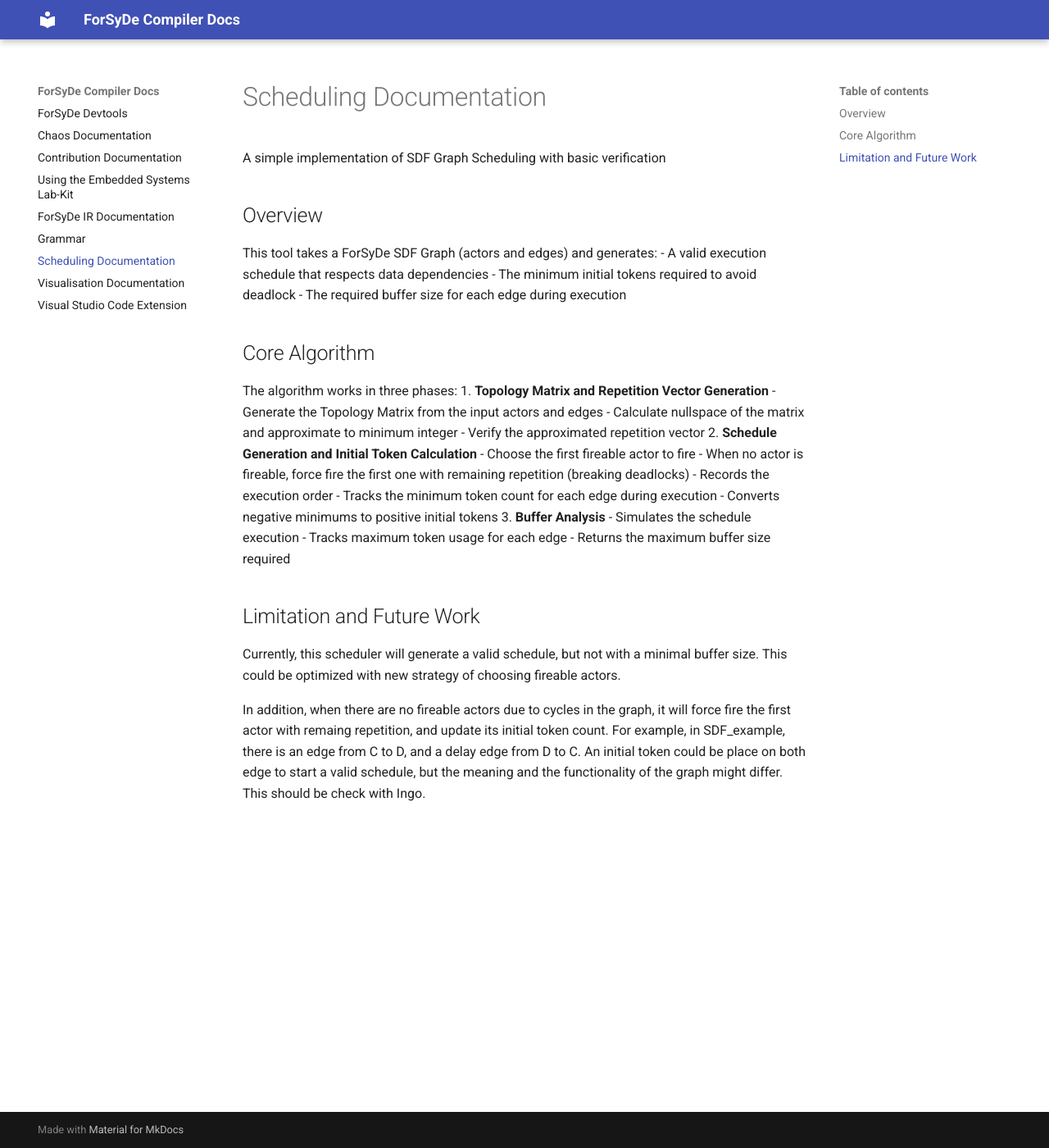
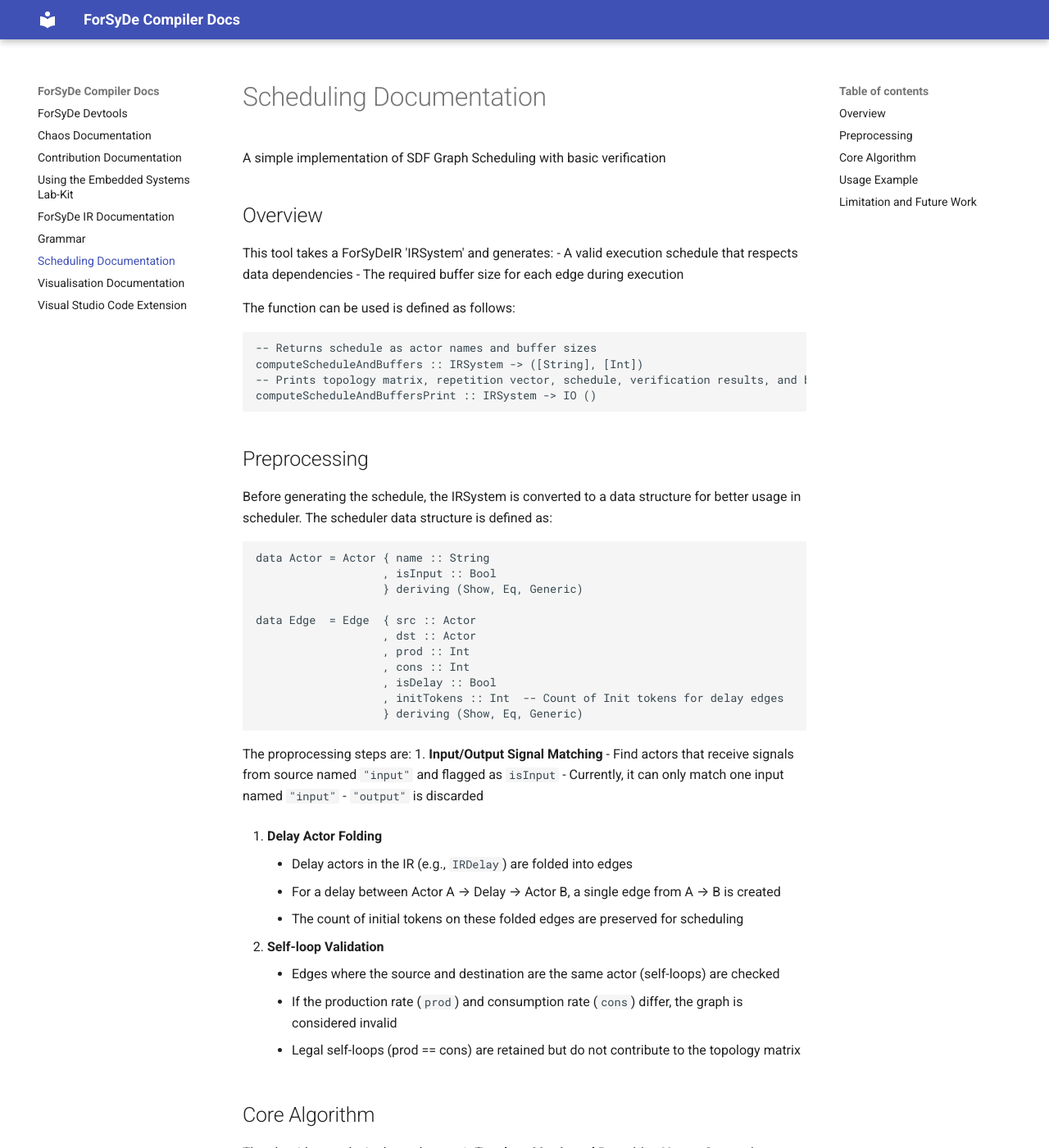
Before and after one commit to sthaeron/forsyde-devtools, an MkDocs documentation site: the page built from docs/scheduling.md, in a window 1280 px wide and 1400 px high. Shown: the whole window at 82% size. Built offline with MkDocs 1.6.1 and Material for MkDocs 9.7.7, drawn with Linux system fonts in a browser that asks for light colours; some of the changed text lies outside the part shown.

Commit message:
docs: update scheduling docs with IRSystem input

````diff
--- a/docs/scheduling.md
+++ b/docs/scheduling.md
@@ -2,29 +2,87 @@
 A simple implementation of SDF Graph Scheduling with basic verification
 
 ## Overview
-This tool takes a ForSyDe SDF Graph (actors and edges) and generates:
+This tool takes a ForSyDeIR 'IRSystem' and generates:
 - A valid execution schedule that respects data dependencies
-- The minimum initial tokens required to avoid deadlock
 - The required buffer size for each edge during execution
+
+The function can be used is defined as follows:
+```Haskell
+-- Returns schedule as actor names and buffer sizes
+computeScheduleAndBuffers :: IRSystem -> ([String], [Int])
+-- Prints topology matrix, repetition vector, schedule, verification results, and buffer usage.
+computeScheduleAndBuffersPrint :: IRSystem -> IO ()
+```
+
+## Preprocessing
+Before generating the schedule, the IRSystem is converted to a data structure for better usage in scheduler.
+The scheduler data structure is defined as:
+```Haskell
+data Actor = Actor { name :: String
+                   , isInput :: Bool
+                   } deriving (Show, Eq, Generic)
+
+data Edge  = Edge  { src :: Actor
+                   , dst :: Actor
+                   , prod :: Int
+                   , cons :: Int
+                   , isDelay :: Bool
+                   , initTokens :: Int  -- Count of Init tokens for delay edges
+                   } deriving (Show, Eq, Generic)
+```
+The proprocessing steps are:
+1. **Input/Output Signal Matching**
+    - Find actors that receive signals from source named `"input"` and flagged as `isInput`
+    - Currently, it can only match one input named `"input"`
+    - `"output"` is discarded
+
+2. **Delay Actor Folding**
+    - Delay actors in the IR (e.g., `IRDelay`) are folded into edges
+    - For a delay between Actor A → Delay → Actor B, a single edge from A → B is created
+    - The count of initial tokens on these folded edges are preserved for scheduling
+
+3. **Self-loop Validation**
+    - Edges where the source and destination are the same actor (self-loops) are checked
+    - If the production rate (`prod`) and consumption rate (`cons`) differ, the graph is considered invalid
+    - Legal self-loops (prod == cons) are retained but do not contribute to the topology matrix
 
 ## Core Algorithm
 The algorithm works in three phases:
 1. **Topology Matrix and Repetition Vector Generation**
     - Generate the Topology Matrix from the input actors and edges
+      - Self-loops are treated as zero rows in the matrix
     - Calculate nullspace of the matrix and approximate to minimum integer
     - Verify the approximated repetition vector
+
 2. **Schedule Generation and Initial Token Calculation**
     - Choose the first fireable actor to fire
-    - When no actor is fireable, force fire the first one with remaining repetition (breaking deadlocks)
-    - Records the execution order
-    - Tracks the minimum token count for each edge during execution
-    - Converts negative minimums to positive initial tokens
+    - When no actor is fireable, deadlock happens and becomes error
+    - Record the execution order
+
 3. **Buffer Analysis**
-    - Simulates the schedule execution
-    - Tracks maximum token usage for each edge
-    - Returns the maximum buffer size required
+    - Simulate the schedule execution
+    - Track maximum token usage for each edge
+    - Return the maximum buffer size required
+
+## Usage Example
+
+You can use the scheduler either as a library function to get schedule and buffer sizes, or use the pretty-print version to see detailed intermediate results.
+
+```haskell
+main :: IO ()
+main = do
+  -- Using the library function to get schedule (as actor names) and buffer sizes
+  let (schedNames, bufSizes) = computeScheduleAndBuffersNames exampleSystem
+  putStrLn "Schedule and buffer sizes (library function):"
+  putStrLn $ "Schedule: " ++ show schedNames
+  putStrLn $ "Buffer sizes: " ++ show bufSizes
+
+  -- Using the pretty-print version to see detailed info
+  putStrLn "\n--- Pretty-print version ---\n"
+  computeScheduleAndBuffersPrint exampleSystem
+```
 
 ## Limitation and Future Work
 Currently, this scheduler will generate a valid schedule, but not with a minimal buffer size. This could be optimized with new strategy of choosing fireable actors.
 
-In addition, when there are no fireable actors due to cycles in the graph, it will force fire the first actor with remaing repetition, and update its initial token count. For example, in SDF_example, there is an edge from C to D, and a delay edge from D to C. An initial token could be place on both edge to start a valid schedule, but the meaning and the functionality of the graph might differ. This should be check with Ingo.
+Besides, the identify actors that connects to an input, currently it simply finds an IRSignal that source is named "input". If there are multiple inputs, the name might be different and this would not work. There should be a new way to represent inputs in ForSyDeIR.
````
